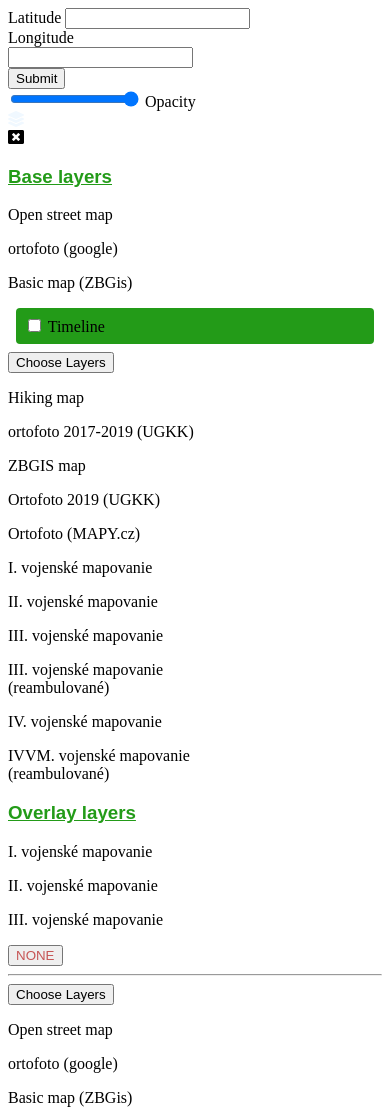
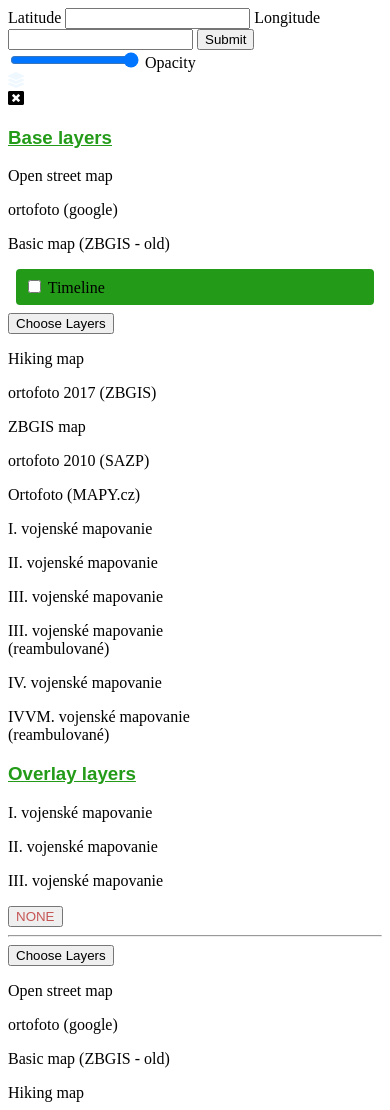
Before and after one commit to siskamarek/Web-map-aplication-for-vizualization-of-landscape-changes, a website: page index.html in a window 390 px wide. Shown: the top 1110 px of the page. Drawn offline with Linux system fonts and the light colour scheme.

Commit message:
customization for mobile

```diff
--- a/index.html
+++ b/index.html
@@ -21,10 +21,10 @@
   <div id="coordSearch">
     <form action="/" id="input">
       <label for="lat">Latitude</label>
-      <input type="text" id="lat" name="lat" autocomplete="off" /><br />
-      <label for="long">Longitude</label><br />
-      <input type="text" id="long" name="long" autocomplete="off" /><br />
-      <input type="submit" value="Submit" />
+      <input type="text" id="lat" name="lat" autocomplete="off" />
+      <label for="long" class="label-lng">Longitude</label>
+      <input type="text" id="long" name="long" autocomplete="off" />
+      <input type="submit" value="Submit" class="submit" />
     </form>
   </div>
 
@@ -42,9 +42,9 @@
     </div>
   </div>
 
-  <div id="open-menu-icon"><i  class="fas fa-layer-group" style="color: aliceblue"></i></div>
+  <div id="open-menu-icon"><i class="fas fa-layer-group" style="color: aliceblue"></i></div>
   <div id="layer-menu" class="layer-menu">
-    <i id="close-menu-icon" class="fas fa-window-close" ></i>
+    <i id="close-menu-icon" class="fas fa-window-close"></i>
 
     <div id="layers">
       <div id="baseLayers">
@@ -58,7 +58,7 @@
         <div id="basicLayers">
           <p id="baseMap" class="basicLayer">Open street map</p>
           <p id="googleMaps" class="basicLayer">ortofoto (google)</p>
-          <p id="ZM" class="basicLayer">Basic map (ZBGis)</p>
+          <p id="ZM" class="basicLayer">Basic map (ZBGIS - old)</p>
         </div>
 
         <div id="toggleTimeLine" style="
@@ -78,9 +78,9 @@
           <button class="selectBtn">Choose Layers</button>
           <div class="layers">
             <p class="layersBtn" id="freeMap">Hiking map</p>
-            <p class="layersBtn" id="ortoUGKK">ortofoto 2017-2019 (UGKK)</p>
+            <p class="layersBtn" id="ortoUGKK">ortofoto 2017 (ZBGIS)</p>
             <p class="layersBtn" id="ZBGIS">ZBGIS map</p>
-            <p class="layersBtn" id="ortoUGKK">Ortofoto 2019 (UGKK)</p>
+            <p class="layersBtn" id="orto2010">ortofoto 2010 (SAZP)</p>
             <p class="layersBtn" id="mapyCZ">Ortofoto (MAPY.cz)</p>
             <p class="layersBtn" id="IVM">I. vojenské mapovanie</p>
             <p class="layersBtn" id="IIVM">II. vojenské mapovanie</p>
@@ -148,11 +148,12 @@
           <div class="overlay-layers">
             <p class="overlayBtn" id="baseMap1">Open street map</p>
             <p class="overlayBtn" id="googleMaps1">ortofoto (google)</p>
-            <p class="overlayBtn" id="ZM1">Basic map (ZBGis)</p>
+            <p class="overlayBtn" id="ZM1">Basic map (ZBGIS - old)</p>
             <p class="overlayBtn" id="freeMap1">Hiking map</p>
             <p class="overlayBtn" id="ZBGIS1">ZBGIS map</p>
-            <p class="overlayBtn" id="ortoUGKK1">ortofoto 2017-2019 (UGKK)</p>
+            <p class="overlayBtn" id="ortoUGKK1">ortofoto 2017 (ZBGIS)</p>
             <p class="overlayBtn" id="mapyCZ1">Ortofoto (MAPY.cz)</p>
+            <p class="overlayBtn" id="orto20101">ortofoto 2010 (SAZP)</p>
             <p class="overlayBtn" id="IIIVMr1">
               III. vojenské mapovanie <br />
               (reambulované)
@@ -191,7 +192,7 @@
           <p>
             <label>
               <input class="overlay" type="checkbox" value="DMR" />
-              DMR (UGKK)
+              DMR (ZBGIS)
             </label>
           </p>
           <p>
@@ -200,12 +201,7 @@
               Tieňovaný model (Lidar)
             </label>
           </p>
-          <p>
-            <label>
-              <input class="overlay" type="checkbox" value="ESRI" />
-              Tieňovaný model (Global)
-            </label>
-          </p>
+
         </div>
       </div>
     </div>
--- a/style.css
+++ b/style.css
@@ -48,6 +48,7 @@ body {
   display: flex;
   flex-direction: column;
   overflow-x: auto;
+  flex: 1;
 }
 
 #baseLayers,
@@ -93,7 +94,7 @@ body {
   position: absolute;
   background: white;
   top: 0.75rem;
-  left: 5rem;
+  left: 3.5rem;
   padding: 0.5rem;
   z-index: 650;
   border-radius: 0.25rem;
@@ -101,7 +102,31 @@ body {
   box-shadow: 0 0 2px rgb(0 0 0 / 25%);
   display: flex;
   border-color: cornflowerblue;
+}
 
+
+@media screen and (max-width: 767px) {
+  #input {
+    display: grid;
+    grid-template-columns: 1fr 1fr auto;
+    row-gap: 0.25rem;
+    column-gap: 0.25rem;
+    align-items: center;
+  }
+
+  #input .label-lng {
+    grid-column: 1;
+  }
+}
+
+@media screen and (max-width: 320px) {
+  #input {
+    column-gap: 0;
+  }
+
+  #input .submit {
+    grid-column: 1;
+  }
 }
 
 
```
